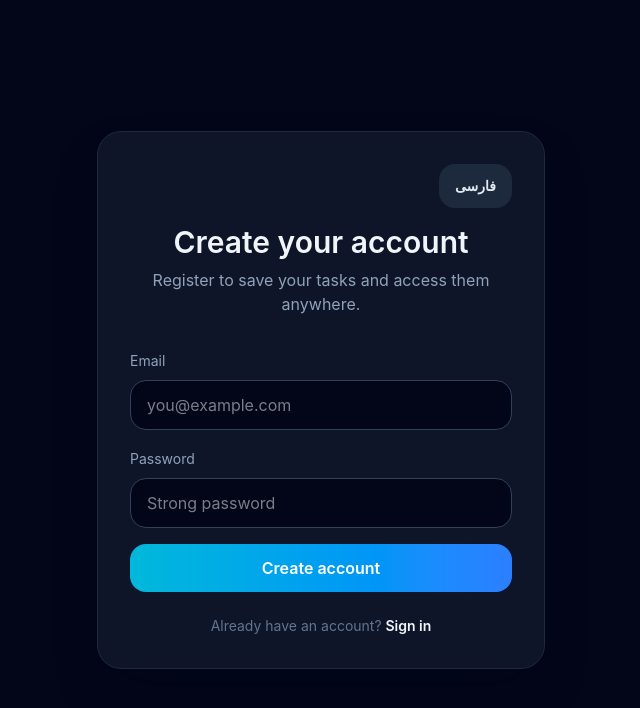
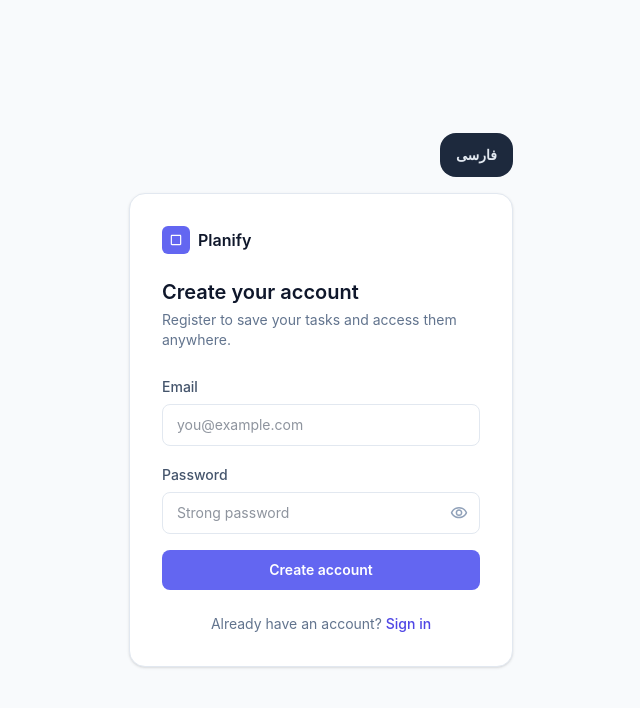
Before and after one commit to mahdirez/Planify, a React (Vite) app in the folder client/: page /register in a window 1280 px wide. Shown: the top 708 px of the page, without its empty margins (319-959 px from the left). Built offline with nearby package versions, Linux system fonts and the light colour scheme; no server answers.

Commit message:
style(auth): redesign RegisterPage and LoginPage to match new UI

```diff
--- a/client/src/pages/LoginPage.jsx
+++ b/client/src/pages/LoginPage.jsx
@@ -1,6 +1,7 @@
 import { useState } from "react";
 import { Link, useNavigate } from "react-router-dom";
 import { useTranslation } from "react-i18next";
+import { MdCheckBoxOutlineBlank, MdOutlineVisibility, MdOutlineVisibilityOff } from "react-icons/md";
 import LanguageSwitcher from "../components/LanguageSwitcher";
 
 export default function LoginPage({ auth }) {
@@ -8,6 +9,7 @@ export default function LoginPage({ auth }) {
     const { t } = useTranslation();
     const [email, setEmail] = useState("");
     const [password, setPassword] = useState("");
+    const [showPassword, setShowPassword] = useState(false);
     const [localError, setLocalError] = useState(null);
 
     const handleSubmit = async (e) => {
@@ -26,64 +28,96 @@ export default function LoginPage({ auth }) {
     };
 
     return (
-        <div className="min-h-screen bg-slate-950 text-slate-100 flex items-center justify-center px-4">
-            <div className="max-w-md w-full bg-slate-900/95 border border-slate-800 rounded-3xl p-8 shadow-2xl shadow-slate-950/40">
+        <div className="flex min-h-screen items-center justify-center bg-slate-50 px-4 dark:bg-slate-950">
+            <div className="w-full max-w-sm">
                 <div className="mb-4 flex justify-end">
                     <LanguageSwitcher />
                 </div>
-                <div className="mb-8 text-center">
-                    <h1 className="text-3xl font-semibold">{t("auth.welcomeBack")}</h1>
-                    <p className="mt-2 text-slate-400">{t("auth.loginSubtitle")}</p>
+
+                <div className="rounded-2xl border border-slate-200 bg-white p-8 shadow-sm dark:border-slate-800 dark:bg-slate-900">
+                    <div className="mb-6 flex items-center gap-2">
+                        <div className="flex h-7 w-7 items-center justify-center rounded-md bg-brand-500 text-white">
+                            <MdCheckBoxOutlineBlank size={14} />
+                        </div>
+                        <span className="font-semibold text-slate-900 dark:text-white">
+              Planify
+            </span>
                     </div>
 
+                    <h1 className="text-xl font-semibold text-slate-900 dark:text-white">
+                        {t("auth.welcomeBack")}
+                    </h1>
+                    <p className="mt-1 text-sm text-slate-500 dark:text-slate-400">
+                        {t("auth.loginSubtitle")}
+                    </p>
+
                     {(auth.error || localError) && (
-                    <div className="mb-6 rounded-2xl border border-red-500/30 bg-red-500/10 p-4 text-red-200">
+                        <div className="mt-4 rounded-lg border border-red-200 bg-red-50 p-3 text-sm text-red-600 dark:border-red-500/20 dark:bg-red-500/10 dark:text-red-400">
                             {auth.error || localError}
                         </div>
                     )}
 
-                <form className="space-y-4" onSubmit={handleSubmit}>
+                    <form className="mt-6 space-y-4" onSubmit={handleSubmit}>
                         <label className="block">
-                        <span className="text-sm text-slate-400">{t("auth.email")}</span>
+              <span className="text-sm font-medium text-slate-600 dark:text-slate-300">
+                {t("auth.email")}
+              </span>
                             <input
                                 type="email"
                                 value={email}
                                 onChange={(e) => setEmail(e.target.value)}
-                            className="mt-2 w-full rounded-2xl border border-slate-700 bg-slate-950 px-4 py-3 text-slate-100 outline-none transition focus:border-blue-500 focus:ring-2 focus:ring-blue-500/20"
                                 placeholder={t("auth.emailPlaceholder")}
+                                className="mt-1.5 w-full rounded-lg border border-slate-200 bg-white px-3.5 py-2.5 text-sm text-slate-800 outline-none transition focus:border-brand-500 focus:ring-2 focus:ring-brand-500/20 dark:border-slate-700 dark:bg-slate-800 dark:text-slate-100"
                             />
                         </label>
 
                         <label className="block">
-                        <span className="text-sm text-slate-400">{t("auth.password")}</span>
+              <span className="text-sm font-medium text-slate-600 dark:text-slate-300">
+                {t("auth.password")}
+              </span>
+                            <div className="relative mt-1.5">
                                 <input
-                            type="password"
+                                    type={showPassword ? "text" : "password"}
                                     value={password}
                                     onChange={(e) => setPassword(e.target.value)}
-                            className="mt-2 w-full rounded-2xl border border-slate-700 bg-slate-950 px-4 py-3 text-slate-100 outline-none transition focus:border-blue-500 focus:ring-2 focus:ring-blue-500/20"
                                     placeholder={t("auth.passwordPlaceholder")}
+                                    className="w-full rounded-lg border border-slate-200 bg-white px-3.5 py-2.5 pe-10 text-sm text-slate-800 outline-none transition focus:border-brand-500 focus:ring-2 focus:ring-brand-500/20 dark:border-slate-700 dark:bg-slate-800 dark:text-slate-100"
                                 />
+                                <button
+                                    type="button"
+                                    onClick={() => setShowPassword((v) => !v)}
+                                    className="absolute inset-y-0 end-3 flex items-center text-slate-400 hover:text-slate-600 dark:hover:text-slate-300"
+                                    tabIndex={-1}
+                                >
+                                    {showPassword ? (
+                                        <MdOutlineVisibilityOff size={18} />
+                                    ) : (
+                                        <MdOutlineVisibility size={18} />
+                                    )}
+                                </button>
+                            </div>
                         </label>
 
                         <button
                             type="submit"
                             disabled={auth.loading}
-                        className="w-full rounded-2xl bg-gradient-to-r from-blue-500 to-cyan-500 px-5 py-3 text-white font-semibold transition hover:scale-[1.01] disabled:cursor-not-allowed disabled:opacity-60"
+                            className="w-full rounded-lg bg-brand-500 py-2.5 text-sm font-semibold text-white transition hover:bg-brand-600 disabled:cursor-not-allowed disabled:opacity-60"
                         >
                             {auth.loading ? t("auth.signingIn") : t("auth.loginButton")}
                         </button>
                     </form>
 
-                <p className="mt-6 text-center text-sm text-slate-500">
+                    <p className="mt-6 text-center text-sm text-slate-500 dark:text-slate-400">
                         {t("auth.newHere")}{" "}
                         <Link
                             to="/register"
-                        className="font-semibold text-slate-100 hover:text-white"
+                            className="font-medium text-brand-600 hover:text-brand-700 dark:text-brand-400"
                         >
                             {t("auth.createAccountLink")}
                         </Link>
                     </p>
                 </div>
             </div>
+        </div>
     );
 }
--- a/client/src/pages/RegisterPage.jsx
+++ b/client/src/pages/RegisterPage.jsx
@@ -1,6 +1,7 @@
 import { useState } from "react";
 import { Link, useNavigate } from "react-router-dom";
 import { useTranslation } from "react-i18next";
+import { MdCheckBoxOutlineBlank, MdOutlineVisibility, MdOutlineVisibilityOff } from "react-icons/md";
 import LanguageSwitcher from "../components/LanguageSwitcher";
 
 export default function RegisterPage({ auth }) {
@@ -8,6 +9,7 @@ export default function RegisterPage({ auth }) {
     const { t } = useTranslation();
     const [email, setEmail] = useState("");
     const [password, setPassword] = useState("");
+    const [showPassword, setShowPassword] = useState(false);
     const [localError, setLocalError] = useState(null);
 
     const handleSubmit = async (e) => {
@@ -26,64 +28,96 @@ export default function RegisterPage({ auth }) {
     };
 
     return (
-        <div className="min-h-screen bg-slate-950 text-slate-100 flex items-center justify-center px-4">
-            <div className="max-w-md w-full bg-slate-900/95 border border-slate-800 rounded-3xl p-8 shadow-2xl shadow-slate-950/40">
+        <div className="flex min-h-screen items-center justify-center bg-slate-50 px-4 dark:bg-slate-950">
+            <div className="w-full max-w-sm">
                 <div className="mb-4 flex justify-end">
                     <LanguageSwitcher />
                 </div>
-                <div className="mb-8 text-center">
-                    <h1 className="text-3xl font-semibold">{t("auth.createAccount")}</h1>
-                    <p className="mt-2 text-slate-400">{t("auth.registerSubtitle")}</p>
+
+                <div className="rounded-2xl border border-slate-200 bg-white p-8 shadow-sm dark:border-slate-800 dark:bg-slate-900">
+                    <div className="mb-6 flex items-center gap-2">
+                        <div className="flex h-7 w-7 items-center justify-center rounded-md bg-brand-500 text-white">
+                            <MdCheckBoxOutlineBlank size={14} />
+                        </div>
+                        <span className="font-semibold text-slate-900 dark:text-white">
+              Planify
+            </span>
                     </div>
 
+                    <h1 className="text-xl font-semibold text-slate-900 dark:text-white">
+                        {t("auth.createAccount")}
+                    </h1>
+                    <p className="mt-1 text-sm text-slate-500 dark:text-slate-400">
+                        {t("auth.registerSubtitle")}
+                    </p>
+
                     {(auth.error || localError) && (
-                    <div className="mb-6 rounded-2xl border border-red-500/30 bg-red-500/10 p-4 text-red-200">
+                        <div className="mt-4 rounded-lg border border-red-200 bg-red-50 p-3 text-sm text-red-600 dark:border-red-500/20 dark:bg-red-500/10 dark:text-red-400">
                             {auth.error || localError}
                         </div>
                     )}
 
-                <form className="space-y-4" onSubmit={handleSubmit}>
+                    <form className="mt-6 space-y-4" onSubmit={handleSubmit}>
                         <label className="block">
-                        <span className="text-sm text-slate-400">{t("auth.email")}</span>
+              <span className="text-sm font-medium text-slate-600 dark:text-slate-300">
+                {t("auth.email")}
+              </span>
                             <input
                                 type="email"
                                 value={email}
                                 onChange={(e) => setEmail(e.target.value)}
-                            className="mt-2 w-full rounded-2xl border border-slate-700 bg-slate-950 px-4 py-3 text-slate-100 outline-none transition focus:border-blue-500 focus:ring-2 focus:ring-blue-500/20"
                                 placeholder={t("auth.emailPlaceholder")}
+                                className="mt-1.5 w-full rounded-lg border border-slate-200 bg-white px-3.5 py-2.5 text-sm text-slate-800 outline-none transition focus:border-brand-500 focus:ring-2 focus:ring-brand-500/20 dark:border-slate-700 dark:bg-slate-800 dark:text-slate-100"
                             />
                         </label>
 
                         <label className="block">
-                        <span className="text-sm text-slate-400">{t("auth.password")}</span>
+              <span className="text-sm font-medium text-slate-600 dark:text-slate-300">
+                {t("auth.password")}
+              </span>
+                            <div className="relative mt-1.5">
                                 <input
-                            type="password"
+                                    type={showPassword ? "text" : "password"}
                                     value={password}
                                     onChange={(e) => setPassword(e.target.value)}
-                            className="mt-2 w-full rounded-2xl border border-slate-700 bg-slate-950 px-4 py-3 text-slate-100 outline-none transition focus:border-blue-500 focus:ring-2 focus:ring-blue-500/20"
                                     placeholder={t("auth.strongPasswordPlaceholder")}
+                                    className="w-full rounded-lg border border-slate-200 bg-white px-3.5 py-2.5 pe-10 text-sm text-slate-800 outline-none transition focus:border-brand-500 focus:ring-2 focus:ring-brand-500/20 dark:border-slate-700 dark:bg-slate-800 dark:text-slate-100"
                                 />
+                                <button
+                                    type="button"
+                                    onClick={() => setShowPassword((v) => !v)}
+                                    className="absolute inset-y-0 end-3 flex items-center text-slate-400 hover:text-slate-600 dark:hover:text-slate-300"
+                                    tabIndex={-1}
+                                >
+                                    {showPassword ? (
+                                        <MdOutlineVisibilityOff size={18} />
+                                    ) : (
+                                        <MdOutlineVisibility size={18} />
+                                    )}
+                                </button>
+                            </div>
                         </label>
 
                         <button
                             type="submit"
                             disabled={auth.loading}
-                        className="w-full rounded-2xl bg-gradient-to-r from-cyan-500 to-blue-500 px-5 py-3 text-white font-semibold transition hover:scale-[1.01] disabled:cursor-not-allowed disabled:opacity-60"
+                            className="w-full rounded-lg bg-brand-500 py-2.5 text-sm font-semibold text-white transition hover:bg-brand-600 disabled:cursor-not-allowed disabled:opacity-60"
                         >
                             {auth.loading ? t("auth.creatingAccount") : t("auth.registerButton")}
                         </button>
                     </form>
 
-                <p className="mt-6 text-center text-sm text-slate-500">
+                    <p className="mt-6 text-center text-sm text-slate-500 dark:text-slate-400">
                         {t("auth.haveAccount")}{" "}
                         <Link
                             to="/login"
-                        className="font-semibold text-slate-100 hover:text-white"
+                            className="font-medium text-brand-600 hover:text-brand-700 dark:text-brand-400"
                         >
                             {t("auth.signInLink")}
                         </Link>
                     </p>
                 </div>
             </div>
+        </div>
     );
 }
```
Lines whose indentation alone changed are shown as unchanged.
